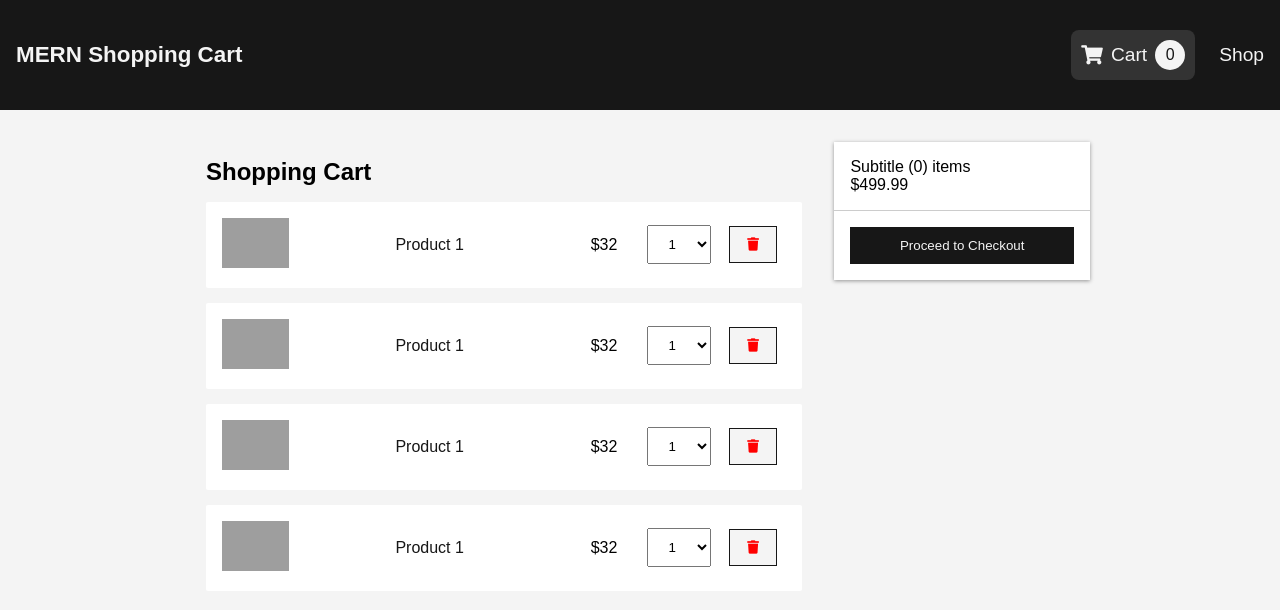
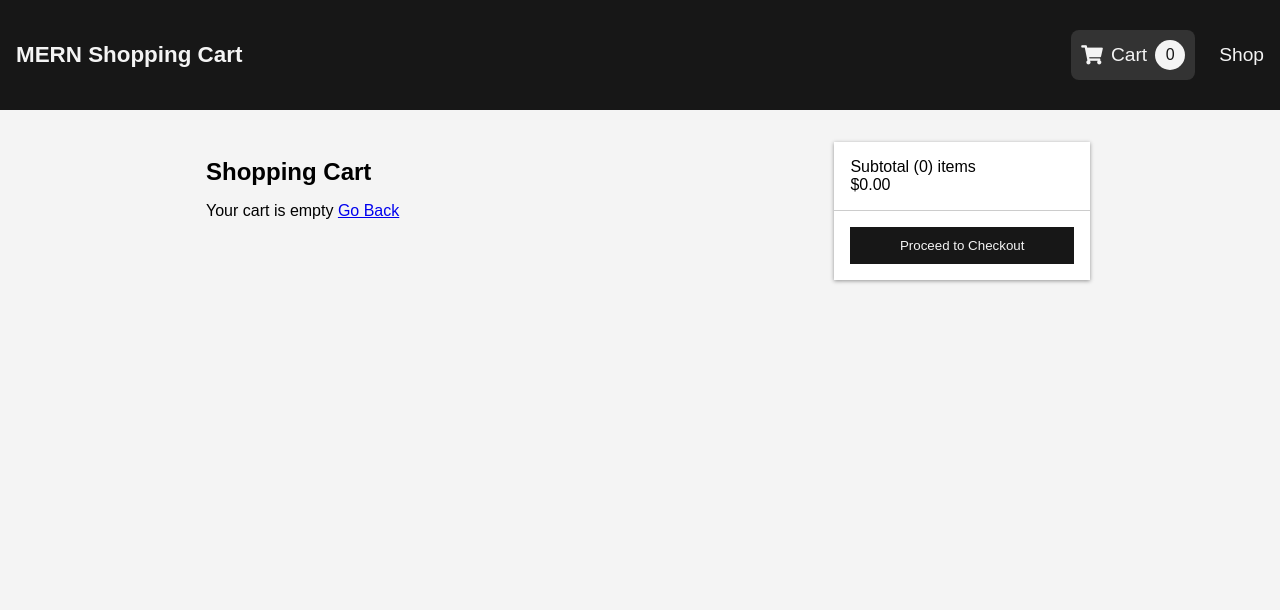
Before and after one commit to fjabbary/shopping-cart-MERN-Redux, a React (Create React App) app in the folder frontend/: page /cart in a window 1280 px wide. Shown: the top 610 px of the page. Built offline with nearby package versions, Linux system fonts and the light colour scheme; grey boxes are pictures that could not be loaded.

Commit message:
cart feature added and project completed

```diff
--- a/frontend/src/components/CartItem.js
+++ b/frontend/src/components/CartItem.js
@@ -1,27 +1,26 @@
 import './CartItem.css'
 import { Link } from 'react-router-dom'
 
-function CartItem() {
+function CartItem({ item, qteChangeHandler, removeFromCartFn }) {
+
+    console.log(item)
     return (
         <div className="cartitem">
             <div className="cartitem__image">
-                <img src="https://images.unsplash.com/photo-1518444065439-e933c06ce9cd?ixid=MXwxMjA3fDB8MHxwaG90by1wYWdlfHx8fGVufDB8fHw%3D&ixlib=rb-1.2.1&auto=format&fit=crop&w=1267&q=80" alt="" />
+                <img src={item.imgUrl} alt={item.name} />
             </div>
 
-            <Link to={`/product/${213}`} className="cartitem__name">
-                <p>Product 1</p>
+            <Link to={`/product/${item.product}`} className="cartitem__name">
+                <p>{item.name}</p>
             </Link>
 
-            <p className="cartitem__price">$32</p>
+            <p className="cartitem__price">${item.price}</p>
 
-            <select className="cartitem__select">
-                <option value="1">1</option>
-                <option value="1">2</option>
-                <option value="1">3</option>
-                <option value="1">4</option>
+            <select className="cartitem__select" value={item.qty} onChange={(e) => qteChangeHandler(item.product, e.target.value)}>
+                {[...Array(item.countInStock).keys()].map(x => <option key={x + 1} value={x + 1}>{x + 1}</option>)}
             </select>
 
-            <button className="cartitem__deleteBtn">
+            <button className="cartitem__deleteBtn" onClick={() => removeFromCartFn(item.product)}>
                 <i className="fas fa-trash"></i>
             </button>
         </div>
--- a/frontend/src/components/Navbar.js
+++ b/frontend/src/components/Navbar.js
@@ -1,7 +1,16 @@
 import './Navbar.css'
 import { Link } from 'react-router-dom'
+import { useSelector } from 'react-redux'
 
 function Navbar({ click }) {
+
+    const cart = useSelector(state => state.cart)
+    const { cartItems } = cart
+
+    const getCartCount = () => {
+        return cartItems.reduce((qty, item) => qty + Number(item.qty), 0)
+    }
+
     return (
         <nav className="navbar">
             <div className="navbar__logo">
@@ -14,7 +23,7 @@ function Navbar({ click }) {
                         <i className="fas fa-shopping-cart"></i>
                         <span>
                             Cart
-                            <span className="cartlogo__badge">0</span>
+                            <span className="cartlogo__badge">{getCartCount()}</span>
                         </span>
                     </Link>
                 </li>
--- a/frontend/src/components/SideDrawer.js
+++ b/frontend/src/components/SideDrawer.js
@@ -1,11 +1,19 @@
 import './SideDrawer.css'
 import { Link } from 'react-router-dom'
+import { useSelector } from 'react-redux'
 
 function SideDrawer({ show, click }) {
 
     const sideDrawerClass = ["sidedrawer"]
     if (show) {
         sideDrawerClass.push("show")
+    }
+
+    const cart = useSelector(state => state.cart)
+    const { cartItems } = cart
+
+    const getCartCount = () => {
+        return cartItems.reduce((qty, item) => qty + Number(item.qty), 0)
     }
 
     return (
@@ -15,7 +23,7 @@ function SideDrawer({ show, click }) {
                     <Link to="/cart">
                         <i className="fas fa-shopping-cart"></i>
                         <span>
-                            Cart <span className="sidedrawer__cartbadge">0</span>
+                            Cart <span className="sidedrawer__cartbadge">{getCartCount()}</span>
                         </span>
                     </Link>
                 </li>
--- a/frontend/src/redux/reducers/cartReducer.js
+++ b/frontend/src/redux/reducers/cartReducer.js
@@ -1,8 +1,11 @@
 import * as actionTypes from '../constants/cartConstants'
 
 export const cartReducer = (state = { cartItems: [] }, action) => {
+
     switch (action.type) {
+
         case actionTypes.ADD_TO_CART:
+            console.log('asds')
             const item = action.payload
             const existItem = state.cartItems.find(x => x.product === item.product);
 
--- a/frontend/src/redux/store.js
+++ b/frontend/src/redux/store.js
@@ -11,6 +11,16 @@ const reducer = combineReducers({
 })
 
 const middleware = [thunk]
-const store = createStore(reducer, composeWithDevTools(applyMiddleware(...middleware)))
+
+const cartFromLocalStorage = localStorage.getItem('cart') ? JSON.parse(localStorage.getItem('cart')) : []
+
+const INITIAL_STATE = {
+    cart: {
+        cartItems: cartFromLocalStorage
+    }
+}
+
+
+const store = createStore(reducer, INITIAL_STATE, composeWithDevTools(applyMiddleware(...middleware)))
 
 export default store;
--- a/frontend/src/screens/CartScreen.js
+++ b/frontend/src/screens/CartScreen.js
@@ -1,22 +1,51 @@
 import CartItem from '../components/CartItem'
 import './CartScreen.css'
+import { useDispatch, useSelector } from 'react-redux'
+import { Link } from 'react-router-dom'
+
+import { addToCart, removeFromCart } from '../redux/actions/cartActions'
+
+function CartScreen() {
+
+    const dispatch = useDispatch();
+    const cart = useSelector(state => state.cart)
+    const { cartItems } = cart;
 
 
-function CartScreen() {
+    const qteChangeHandler = (id, qty) => {
+        dispatch(addToCart(id, qty))
+    }
+
+    const removeFromCartFn = (id) => {
+        dispatch(removeFromCart(id))
+    }
+
+    const getCartCount = () => {
+        return cartItems.reduce((qty, item) => Number(item.qty) + qty, 0)
+    }
+
+    const getCartSubtotal = () => {
+        return cartItems.reduce((price, item) => (item.price * item.qty) + price, 0)
+    }
+
     return (
         <div className="cartscreen">
             <div className="cartscreen__left">
                 <h2>Shopping Cart</h2>
 
-                <CartItem />
-                <CartItem />
-                <CartItem />
-                <CartItem />
+                {cartItems.length === 0 ? (
+                    <div>
+                        Your cart is empty <Link to="/">Go Back </Link>
+                    </div>
+                ) : cartItems.map(item => <CartItem key={item.product} item={item} qteChangeHandler={qteChangeHandler} removeFromCartFn={removeFromCartFn} />)}
+
+
+
             </div>
             <div className="cartscreen__right">
                 <div className="cartscreen__info">
-                    <p>Subtitle (0) items</p>
-                    <p>$499.99</p>
+                    <p>Subtotal ({getCartCount()}) items</p>
+                    <p>${getCartSubtotal().toFixed(2)}</p>
                 </div>
 
                 <div>
--- a/frontend/src/screens/ProductScreen.js
+++ b/frontend/src/screens/ProductScreen.js
@@ -1,33 +1,59 @@
-import './ProductScreen.css'
+import './ProductScreen.css';
+import { useEffect, useState } from 'react';
+import { useDispatch, useSelector } from 'react-redux'
+import { getProductDetails } from '../redux/actions/productActions'
+import { addToCart } from '../redux/actions/cartActions'
 
-function ProductScreen() {
+function ProductScreen({ match, history }) {
+
+    const [qty, setQty] = useState(1)
+    const dispatch = useDispatch();
+
+    const getDetails = useSelector(state => state.getProductDetails)
+
+
+    const { product, loading, error } = getDetails;
+
+    useEffect(() => {
+        if (product && match.params.id !== product._id) {
+            dispatch(getProductDetails(match.params.id))
+        }
+
+    }, [dispatch, product, match])
+
+    console.log(product)
+
+    const addToCartHandler = () => {
+        dispatch(addToCart(product._id, qty))
+        history.push('/cart')
+    }
+
     return (
+
         <div className="productscreen">
+
             <div className="productscreen__left">
                 <div className="left__image">
-                    <img src="https://images.unsplash.com/photo-1558756520-22cfe5d382ca?ixid=MXwxMjA3fDB8MHxwaG90by1wYWdlfHx8fGVufDB8fHw%3D&ixlib=rb-1.2.1&auto=format&fit=crop&w=1350&q=80" alt="" />
+                    <img src={product ? product.imageUrl : null} alt="asd" />
                 </div>
                 <div className="left__info">
-                    <p className="left__name">Product 1</p>
-                    <p className="left__price">$499.99</p>
-                    <p className="left__description">Lorem ipsum dolor sit amet consectetur adipisicing elit. Beatae aut maxime, similique odio sint a.</p>
+                    <p className="left__name">{product ? product.name : null}</p>
+                    <p className="left__price">${product ? product.price : null}</p>
+                    <p className="left__description">{product ? product.description : null}</p>
                 </div>
             </div>
             <div className="productscreen__right">
                 <div className="right__info">
-                    <p>Price: <span>$499.99</span>   </p>
-                    <p>Status: <span>In Stock</span></p>
+                    <p>Price: <span>${product ? product.price : null}</span>   </p>
+                    <p>Status: {product && product.countInStock > 0 ? <span>In Stock</span> : <span>Out of Stock</span>}</p>
                     <p>
                         Qty
-                        <select>
-                            <option value="1">1</option>
-                            <option value="2">2</option>
-                            <option value="3">3</option>
-                            <option value="4">4</option>
+                        <select value={qty} onChange={(e) => setQty(e.target.value)}>
+                            {[...Array(product ? product.countInStock : 0).keys()].map(item => <option value={item + 1} key={item}>{item + 1}</option>)}
                         </select>
                     </p>
 
-                    <p> <button type="button">Add To Cart</button></p>
+                    <p> <button type="button" onClick={addToCartHandler}>Add To Cart</button></p>
                 </div>
             </div>
         </div>
```
Also changed, not shown: 2 other files (tests, documents, lock files or other folders).
